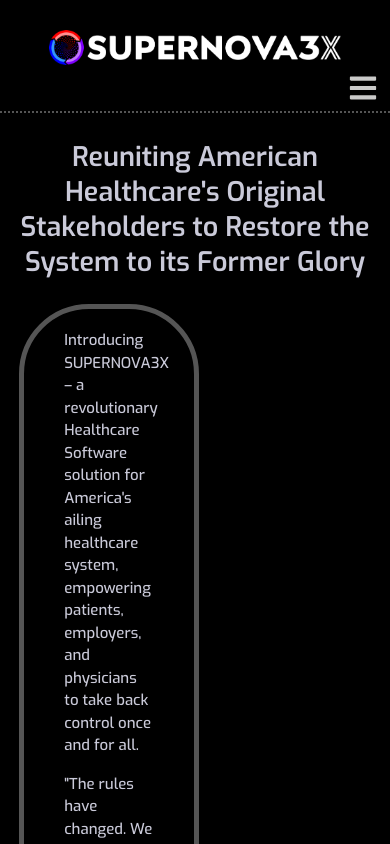
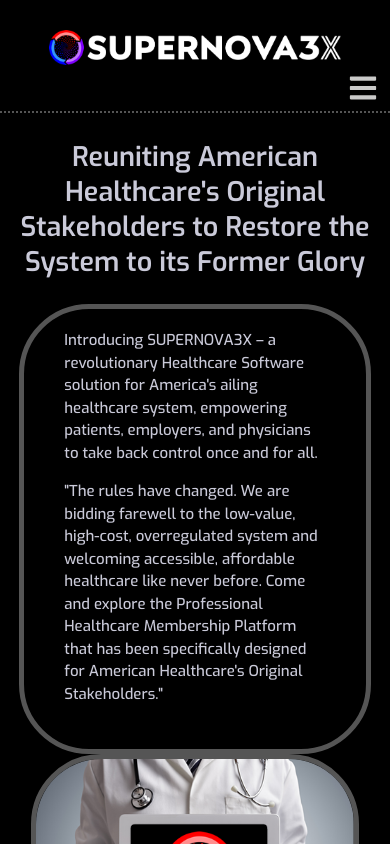
Before and after one commit to toddinator2/poptest, a Next.js app: page / in a window 390 px wide. Shown: the top 844 px of the page. Built offline with nearby package versions, Linux system fonts and the light colour scheme.

Commit message:
home page complete with new design

```diff
--- a/src/app/globals.css
+++ b/src/app/globals.css
@@ -152,6 +152,11 @@
 		margin-left: 4%;
 		margin-right: 4%;
 	}
+	.pbColSides.text {
+		width: 92% !important;
+		margin-left: 4%;
+		margin-right: 4%;
+	}
 	.pbColImg {
 		width: 70%;
 		text-align: center;
```
